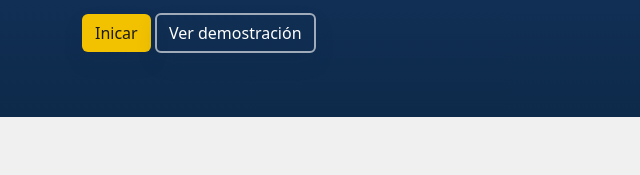
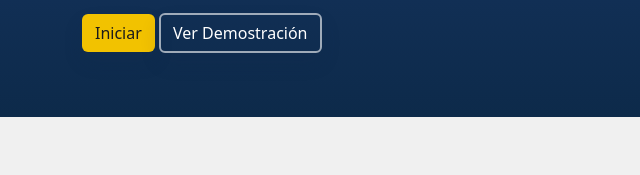
Before and after one commit to Bryan-Salazar/Servicios_Web, a plain HTML site: page index.html in a window 1280 px wide. Shown: the part 351-526 px from the top of the page, 0-640 px from the left. Drawn offline with nearby package versions, Linux system fonts and the light colour scheme.

Commit message:
index.html

```diff
--- a/index.html
+++ b/index.html
@@ -44,8 +44,8 @@
           <h1 style="color:#e8f0ff; font-size:40px;line-height:1.1;margin:10px 0 8px">Comprende los Servicios Web con ejemplos interactivos</h1>
           <p class="subtitle" style="color:#e8f0ffd5">Conceptos esenciales, arquitectura SOA, tipos (SOAP/REST) y los estándares claves — con pequeñas simulaciones para ver cómo funcionan.</p>
           <div class="cta">
-            <a class="btn primary" href="#Definicion">Inicar</a>
-            <a class="btn ghost" href="#Tipos">Ver demostración</a>
+            <a class="btn primary" href="#Definicion">Iniciar</a>
+            <a class="btn ghost" href="#Tipos">Ver Demostración</a>
           </div>
         </div>
         <div class="col-12 col-md-6 py-3">
```
